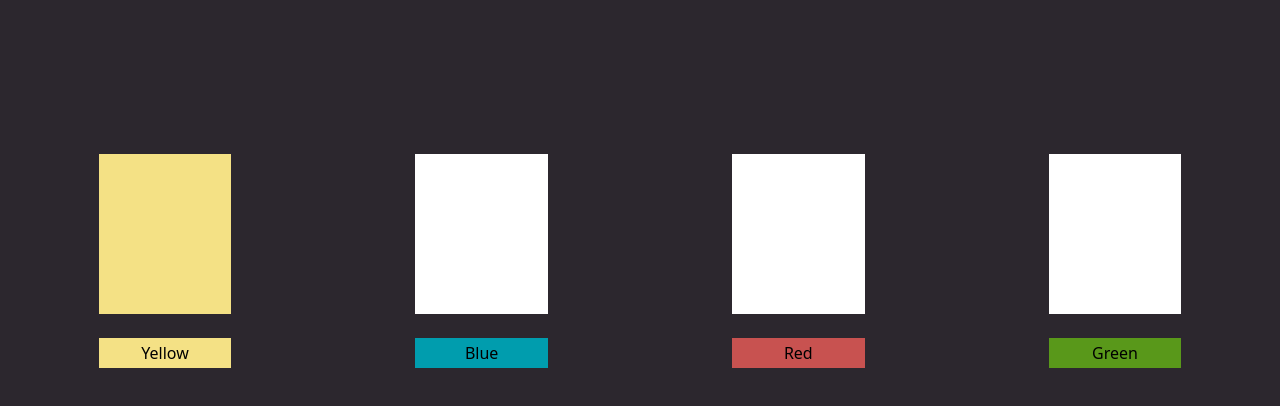
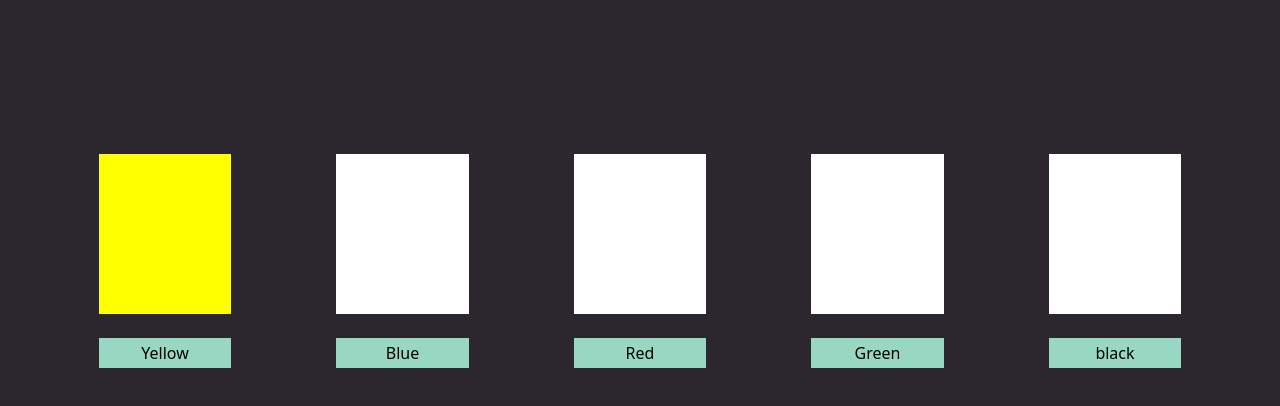
Before and after one commit to aytajramazanly/jsDomTasks, a plain HTML site: page lamp-task-js/index.html in a window 1280 px wide. Both pictures are taken after a click on the button "Yellow". Drawn offline with nearby package versions, Linux system fonts and the light colour scheme.

Commit message:
lamp task change

```diff
--- a/lamp-task-js/assets/scss/style.scss
+++ b/lamp-task-js/assets/scss/style.scss
@@ -7,6 +7,8 @@ body{
         height: 160px;
         width: 80%;
         background-color: white;
+        transition: all 0.7s;
+
     }
     button{
         height: 30px;
@@ -14,20 +16,7 @@ body{
         border: none;
         background-color: #98D7C2;
     }
-
-    .yellow{
-        background-color: #F4E185;
-    }
-
-    .blue{
-        background-color: #009DAE;
-    }
-
-    .green{
-        background-color: #59981A;
-    }
-
-    .red{
-        background-color: #C85250;
+    .native{
+        background-color: white !important;
     }
 }
--- a/lamp-task-js/index.html
+++ b/lamp-task-js/index.html
@@ -14,20 +14,24 @@
             <div class="container">
                 <div class="row justify-content-between">
                     <div class="col-md-2 d-flex flex-column gap-4 align-items-center">
-                        <div class="box "></div>
-                        <button class="yellow">Yellow</button>
+                        <div class="box" id="yellow"></div>
+                        <button class="yellow" data-id="yellow">Yellow</button>
                     </div>
                     <div class="col-md-2 d-flex flex-column gap-4 align-items-center">
-                        <div class="box "></div>
-                        <button class="blue">Blue</button>
+                        <div class="box" id="blue"></div>
+                        <button class="blue" data-id="blue">Blue</button>
                     </div>
                     <div class="col-md-2 d-flex flex-column gap-4 align-items-center">
-                        <div class="box "></div>
-                        <button class="red">Red</button>
+                        <div class="box" id="red"></div>
+                        <button class="red" data-id="red">Red</button>
                     </div>
                     <div class="col-md-2 d-flex flex-column gap-4 align-items-center">
-                        <div class="box "></div>
-                        <button class="green">Green</button>
+                        <div class="box " id="green"></div>
+                        <button class="green" data-id="green">Green</button>
+                    </div>
+                    <div class="col-md-2 d-flex flex-column gap-4 align-items-center">
+                        <div class="box " id="black"></div>
+                        <button class="green" data-id="black">black</button>
                     </div>
                 </div>
             </div>
--- a/lamp-task-js/js/index.js
+++ b/lamp-task-js/js/index.js
@@ -1,27 +1,13 @@
-let boxs=document.querySelectorAll(".box")
+let boxs=Array.from(document.querySelectorAll(".box"))
 let btns=document.querySelectorAll("button")
 
+
 btns.forEach((btn)=>{
-btn.addEventListener("click", (e)=>{
-    switch (e.target.innerText) {
-        case "Yellow":
-            boxs.forEach(item=>item.setAttribute("class", "box"))
-            boxs[0].classList.toggle("yellow")
-            break;
-        case "Blue":
-            boxs.forEach(item=>item.setAttribute("class", "box"))
-            boxs[1].classList.toggle("blue")
-        break;
-        case "Red":
-            boxs.forEach(item=>item.setAttribute("class", "box"))
-            boxs[2].classList.toggle("red")
-        break;
-        case "Green":
-            boxs.forEach(item=>item.setAttribute("class", "box"))
-            boxs[3].classList.toggle("green")
-        break;
-        default:
-            break;
-    }
+    btn.addEventListener("click", ()=>{
+        let databgColor=btn.getAttribute("data-id");
+        boxs.forEach((box)=>{
+            box.style.backgroundColor="white"
+         })
+         document.getElementById(databgColor).style.backgroundColor=databgColor
+    })
 })
-})
```
Also changed, not shown: lamp-task-js/assets/css/style.css.
